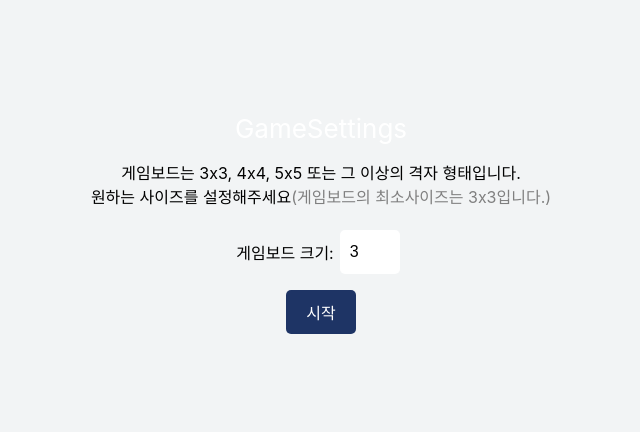
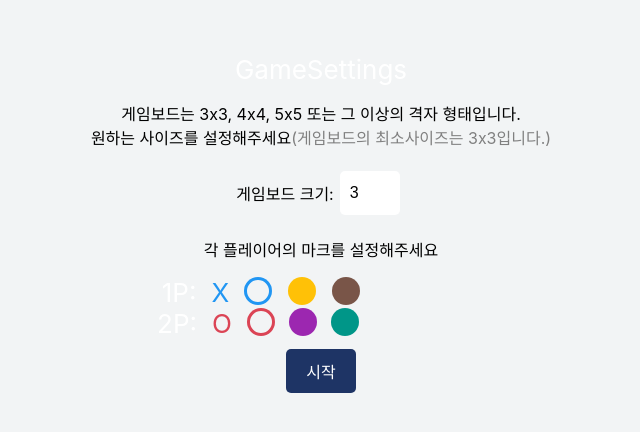
Before and after one commit to baymaxxxxx/tictactoe, a React (Create React App) app: page /setting in a window 1280 px wide. Shown: the part 172-604 px from the top of the page, without its empty margins (319-959 px from the left). Built offline with nearby package versions, Linux system fonts and the light colour scheme.

Commit message:
feat: add color selection feature for each player

```diff
--- a/package.json
+++ b/package.json
@@ -9,9 +9,11 @@
     "@types/jest": "^27.5.2",
     "@types/node": "^16.18.91",
     "@types/react": "^18.2.67",
+    "@types/react-color": "^3.0.12",
     "@types/react-dom": "^18.2.22",
     "@types/styled-components": "^5.1.34",
     "react": "^18.2.0",
+    "react-color": "^2.19.3",
     "react-dom": "^18.2.0",
     "react-router-dom": "^6.22.3",
     "react-scripts": "5.0.1",
--- a/src/components/CTABtn.tsx
+++ b/src/components/CTABtn.tsx
@@ -4,12 +4,15 @@ import styled from "styled-components";
 interface Props {
   children: string;
   path: string;
-  params?: { size: number };
+  params?: { size?: number; player1color?: string; player2color?: string };
 }
 const CTABtn = ({ children, path, params }: Props) => {
   const navigate = useNavigate();
 
-  const goto = (path: string, params?: { size: number }) => {
+  const goto = (
+    path: string,
+    params?: { size?: number; player1color?: string; player2color?: string }
+  ) => {
     params ? navigate(path, { state: params }) : navigate(path);
   };
   return (
--- a/src/components/GridBoard.tsx
+++ b/src/components/GridBoard.tsx
@@ -7,15 +7,18 @@ import styled from "styled-components";
 
 interface Props {
   size: number;
+  player1color: string;
+  player2color: string;
 }
 type CellValue = "X" | "O" | "";
 type Player = "X" | "O";
 
-const GridBoard = ({ size }: Props) => {
+const GridBoard = ({ size, player1color, player2color }: Props) => {
   const [cells, setCells] = useState(Array(size * size).fill(""));
   const [currentPlayer, setCurrentPlayer] = useState<Player>("X");
   const [gameOver, setGameOver] = useState(false);
 
+  console.log("player1color", player1color, player2color);
   const checkGameOver = (
     cells: CellValue[],
     currentPlayer: Player,
@@ -67,7 +70,13 @@ const GridBoard = ({ size }: Props) => {
   return (
     <BoardContainer size={size}>
       {cells.map((value, index) => (
-        <Cell key={index} onClick={() => handleCellClick(index)}>
+        <Cell
+          key={index}
+          onClick={() => handleCellClick(index)}
+          value={value}
+          player1color={player1color}
+          player2color={player2color}
+        >
           {value}
         </Cell>
       ))}
@@ -82,11 +91,17 @@ const BoardContainer = styled.div<{ size: number }>`
   gap: 3px;
 `;
 
-const Cell = styled.button`
+const Cell = styled.button<{
+  player1color?: string;
+  player2color?: string;
+  value?: string;
+}>`
   display: flex;
   border-radius: 5px;
   background-color: #334e7e;
   font-size: 24px;
+  color: ${(props) =>
+    props.value === "X" ? props.player1color : props.player2color};
   justify-content: center;
   align-items: center;
   cursor: pointer;
--- a/src/pages/GameScreen.tsx
+++ b/src/pages/GameScreen.tsx
@@ -12,11 +12,17 @@ const GameScreen = () => {
   const location = useLocation();
   console.log("location", location.state);
   const boardSize = location.state.size;
+  const player1color = location.state.player1color;
+  const player2color = location.state.player2color;
   const size = parseInt(boardSize || "3");
   return (
     <>
       GameScreen
-      <GridBoard size={size}></GridBoard>
+      <GridBoard
+        size={size}
+        player1color={player1color}
+        player2color={player2color}
+      ></GridBoard>
       <CTABtn path={"/"}>홈</CTABtn>
     </>
   );
--- a/src/pages/GameSettings.tsx
+++ b/src/pages/GameSettings.tsx
@@ -1,14 +1,17 @@
 import CTABtn from "components/CTABtn";
 import { useState } from "react";
 import styled from "styled-components";
+import { CirclePicker } from "react-color";
 
 /**
- * 2. 플레이어 마크 선택
  * 3. 선공 설정
  */
 const GameSettings = () => {
   const [boardSize, setBoardSize] = useState(3);
+  const [player1color, setPlayer1color] = useState("#2196f3");
+  const [player2color, setPlayer2color] = useState("#DB4455");
   console.log("boardSize", boardSize, typeof boardSize);
+
   return (
     <>
       GameSettings
@@ -30,13 +33,43 @@ const GameSettings = () => {
           }}
         />
       </Wrap>
-      <CTABtn path={"/game"} params={{ size: boardSize }}>
+      <Des>각 플레이어의 마크를 설정해주세요</Des>
+      <Wrap>
+        1P: <Colortext color={player1color}>X</Colortext>
+        <CirclePicker
+          colors={["#2196f3", "#ffc107", "#795548"]}
+          circleSpacing={16}
+          color={player1color}
+          onChange={(player1color) => setPlayer1color(player1color.hex)}
+        ></CirclePicker>
+      </Wrap>
+      <Wrap>
+        2P: <Colortext color={player2color}>O</Colortext>
+        <CirclePicker
+          colors={["#DB4455", "#9c27b0", "#009688"]}
+          color={player2color}
+          onChange={(player2color) => setPlayer2color(player2color.hex)}
+        ></CirclePicker>
+      </Wrap>
+      <CTABtn
+        path={"/game"}
+        params={{
+          size: boardSize,
+          player1color: player1color,
+          player2color: player2color,
+        }}
+      >
         시작
       </CTABtn>
     </>
   );
 };
 
+const Colortext = styled.div<{ color?: string }>`
+  display: flex;
+  color: ${(props) => props.color};
+  margin: 0 15px;
+`;
 const Wrap = styled.div`
   display: flex;
 `;
```
